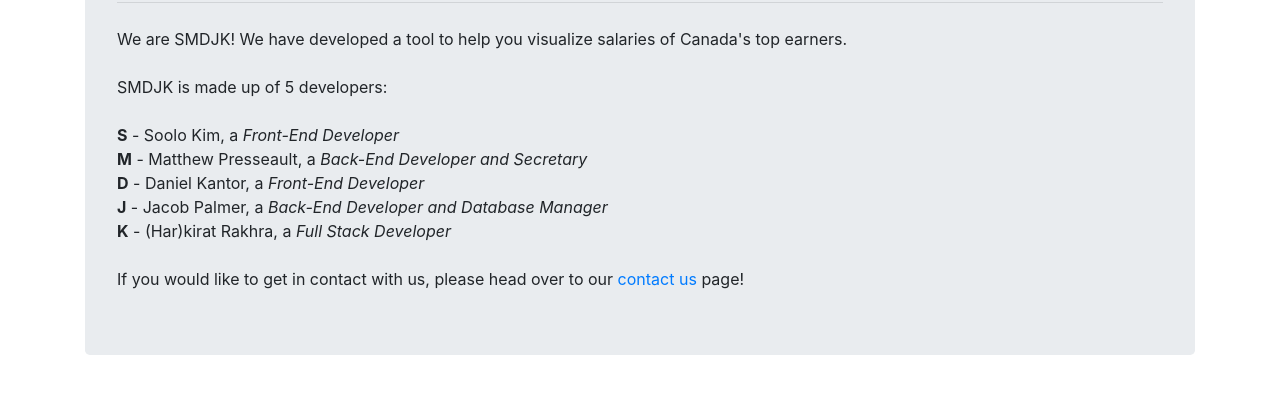
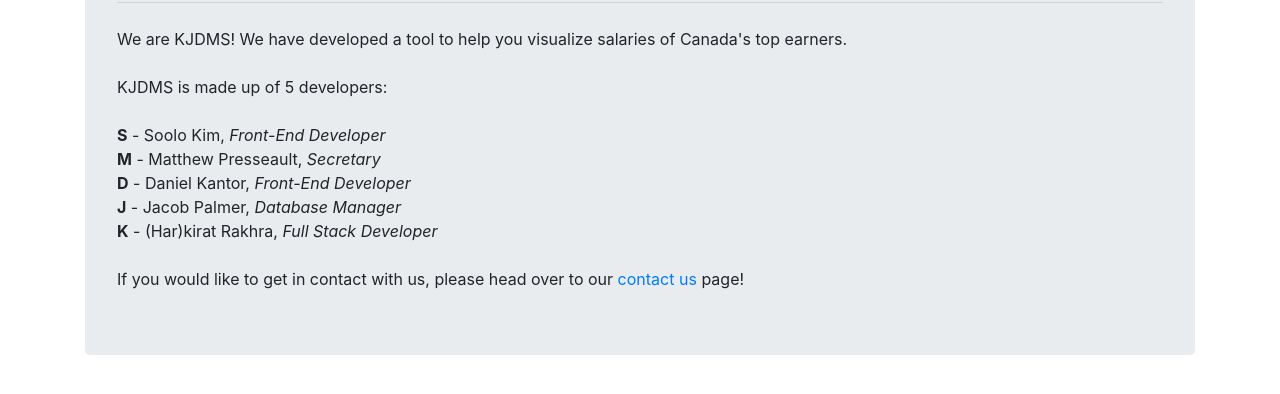
Before and after one commit to Krakhra/sunshine-visualization-tool, a website: page public/about.html in a window 1280 px wide. Shown: the part 368-762 px from the top of the page. Drawn offline with nearby package versions, Linux system fonts and the light colour scheme; a web font is replaced by a local one.

Commit message:
updated content

```diff
--- a/public/about.html
+++ b/public/about.html
@@ -31,15 +31,15 @@
       <div class="jumbotron" style="margin-top:50px;">
         <h2 class="display-4">About Us</h2>
         <hr class="my-4">
-        We are SMDJK! We have developed a tool to help you visualize salaries of Canada's top earners.<br><br>
+        We are KJDMS! We have developed a tool to help you visualize salaries of Canada's top earners.<br><br>
 
-        SMDJK is made up of 5 developers:<br><br>
+        KJDMS is made up of 5 developers:<br><br>
 
-        <b>S</b> - Soolo Kim, a <i>Front-End Developer</i><br>
-        <b>M</b> - Matthew Presseault, a <i>Back-End Developer and Secretary</i><br>
-        <b>D</b> - Daniel Kantor, a <i>Front-End Developer</i><br>
-        <b>J</b> - Jacob Palmer, a <i>Back-End Developer and Database Manager</i><br>
-        <b>K</b> - (Har)kirat Rakhra, a <i>Full Stack Developer</i><br><br>
+        <b>S</b> - Soolo Kim, <i>Front-End Developer</i><br>
+        <b>M</b> - Matthew Presseault, <i>Secretary</i><br>
+        <b>D</b> - Daniel Kantor, <i>Front-End Developer</i><br>
+        <b>J</b> - Jacob Palmer, <i>Database Manager</i><br>
+        <b>K</b> - (Har)kirat Rakhra, <i>Full Stack Developer</i><br><br>
 
         If you would like to get in contact with us, please head over to our <a href="/contact">contact us</a> page!<br>
 
```
